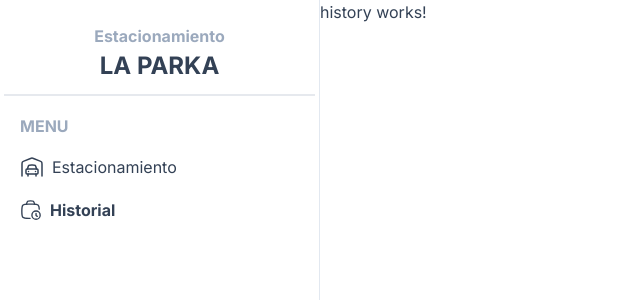
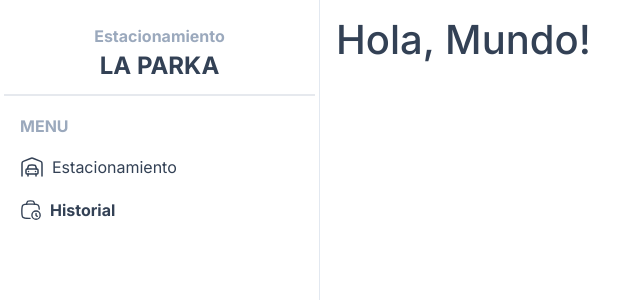
Before and after one commit to RefinedCandle49/playaEstacionamientoFront, an Angular app: page /history in a window 1280 px wide. Shown: the top 300 px of the page, without its empty margins (0-640 px from the left). Built offline with nearby package versions, Linux system fonts and the light colour scheme.

Commit message:
style: Ordenar etiquetas en componentes principales

```diff
--- a/src/app/components/history/history.component.html
+++ b/src/app/components/history/history.component.html
@@ -1 +1,3 @@
-<p>history works!</p>
+<div class="px-3 py-3">
+  <h1>Hola, Mundo!</h1>
+</div>
--- a/src/app/components/parking/parking.component.html
+++ b/src/app/components/parking/parking.component.html
@@ -1,4 +1,4 @@
-<main class="px-3 py-3">
+<div class="px-3 py-3">
   <app-form></app-form>
   <app-parking-table></app-parking-table>
-</main>
+</div>
```
